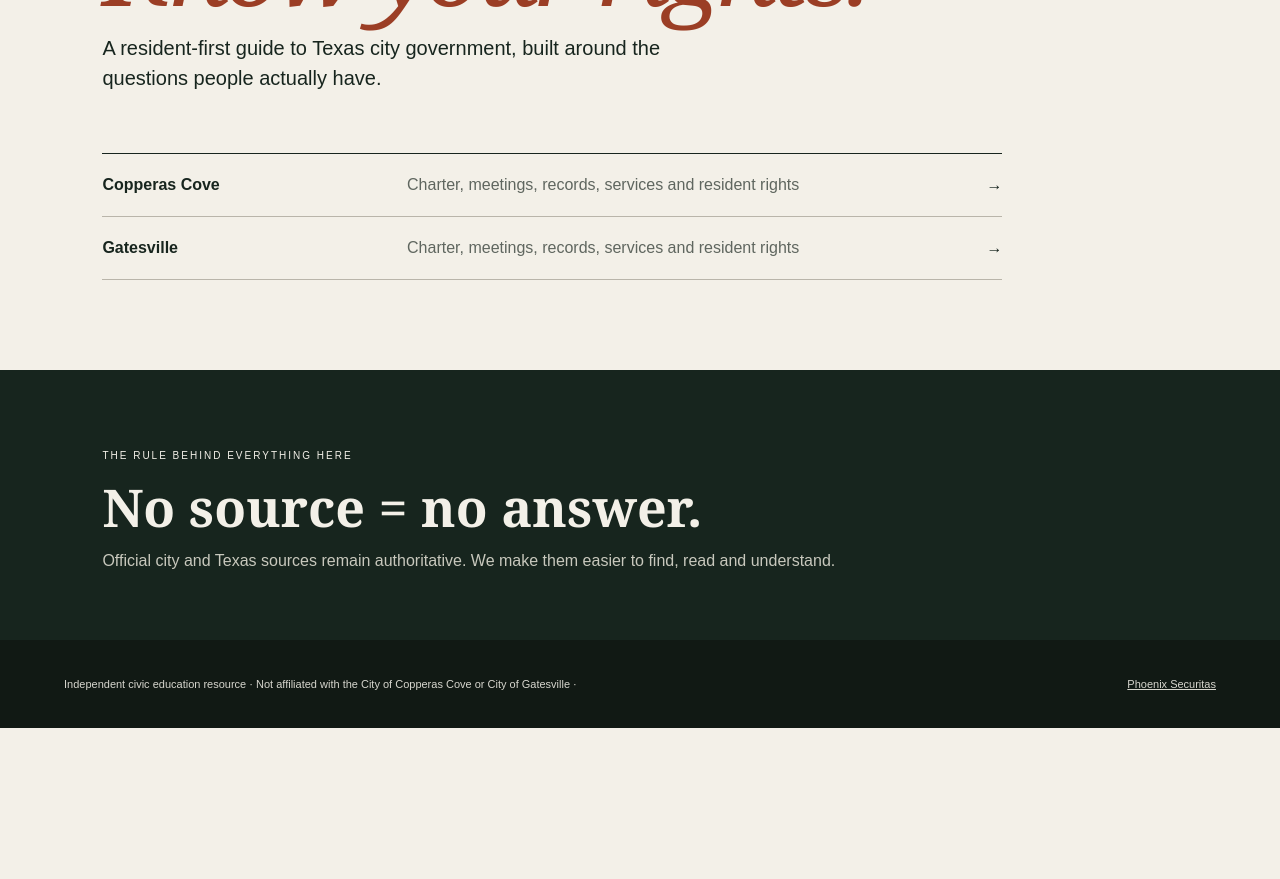
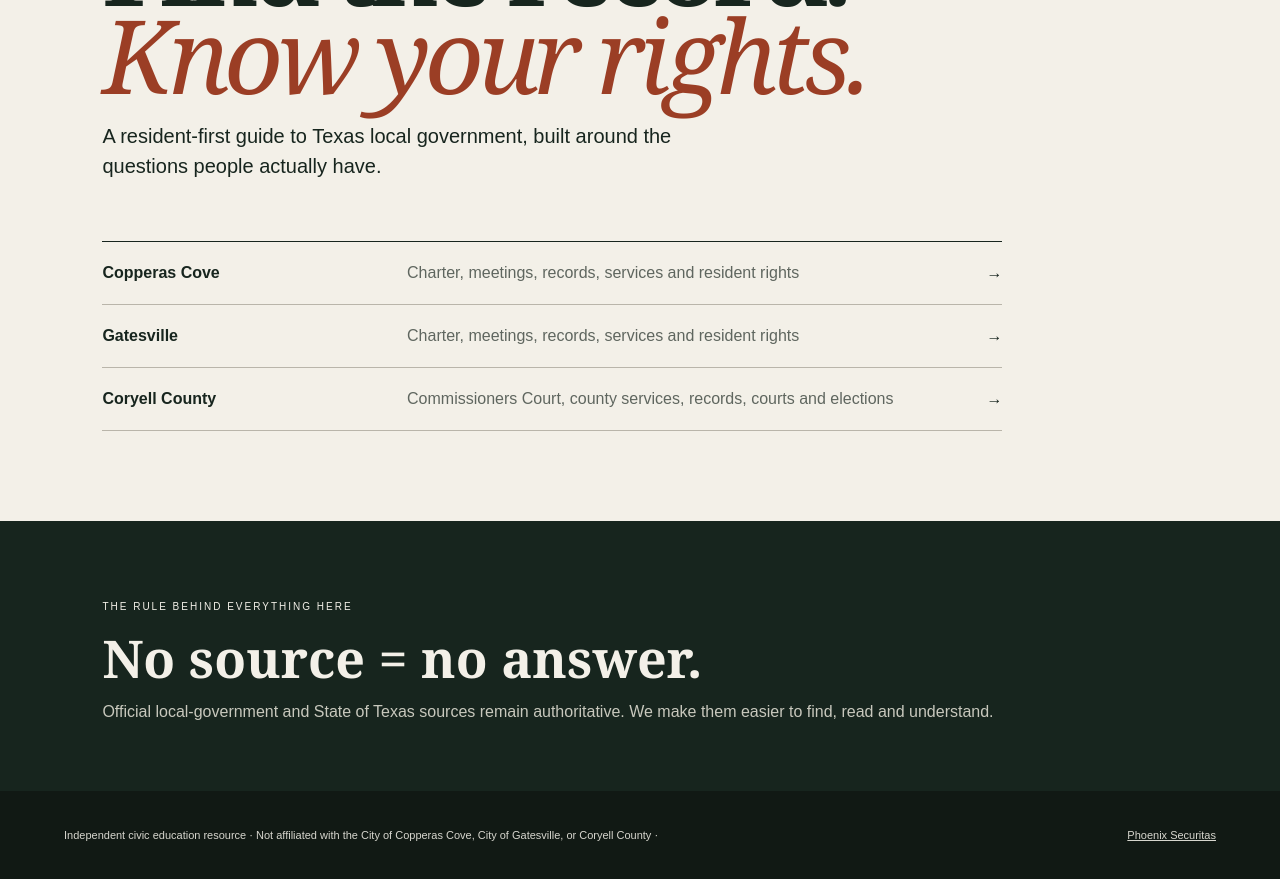
Before and after one commit to cryptoqueen23/texas-civic-guide, a Next.js app: page / in a window 1280 px wide. Shown: the part 480-1359 px from the top of the page. Before the commit the page ends 1208 px from the top, so only its background shows below. Built offline with nearby package versions, Linux system fonts and the light colour scheme.

Commit message:
Add Coryell County to Texas Civic Guide landing page

```diff
--- a/app/page.tsx
+++ b/app/page.tsx
@@ -1,6 +1,7 @@
-const cities = [
+const places = [
   { name: 'Copperas Cove', href: '/copperas-cove', note: 'Charter, meetings, records, services and resident rights' },
   { name: 'Gatesville', href: '/gatesville', note: 'Charter, meetings, records, services and resident rights' },
+  { name: 'Coryell County', href: '/coryell-county', note: 'Commissioners Court, county services, records, courts and elections' },
 ];
 
 export default function Home() {
@@ -12,18 +13,18 @@ export default function Home() {
       </header>
       <section className="state-hero">
         <p className="eyebrow">LOCAL GOVERNMENT, WITHOUT THE MAZE</p>
-        <h1>Understand your city.<br />Find the record.<br /><em>Know your rights.</em></h1>
-        <p className="lede">A resident-first guide to Texas city government, built around the questions people actually have.</p>
-        <div className="city-picker" aria-label="Choose your city">
-          {cities.map(city => <a key={city.name} href={city.href}><strong>{city.name}</strong><span>{city.note}</span><b aria-hidden="true">→</b></a>)}
+        <h1>Understand your government.<br />Find the record.<br /><em>Know your rights.</em></h1>
+        <p className="lede">A resident-first guide to Texas local government, built around the questions people actually have.</p>
+        <div className="city-picker" aria-label="Choose your local government">
+          {places.map(place => <a key={place.name} href={place.href}><strong>{place.name}</strong><span>{place.note}</span><b aria-hidden="true">→</b></a>)}
         </div>
       </section>
       <section className="principle">
         <p>THE RULE BEHIND EVERYTHING HERE</p>
         <h2>No source = no answer.</h2>
-        <span>Official city and Texas sources remain authoritative. We make them easier to find, read and understand.</span>
+        <span>Official local-government and State of Texas sources remain authoritative. We make them easier to find, read and understand.</span>
       </section>
-      <footer>Independent civic education resource · Not affiliated with the City of Copperas Cove or City of Gatesville · <a href="https://www.tree.phoenixsecuritas.com">Phoenix Securitas</a></footer>
+      <footer>Independent civic education resource · Not affiliated with the City of Copperas Cove, City of Gatesville, or Coryell County · <a href="https://www.tree.phoenixsecuritas.com">Phoenix Securitas</a></footer>
     </main>
   );
 }
```
